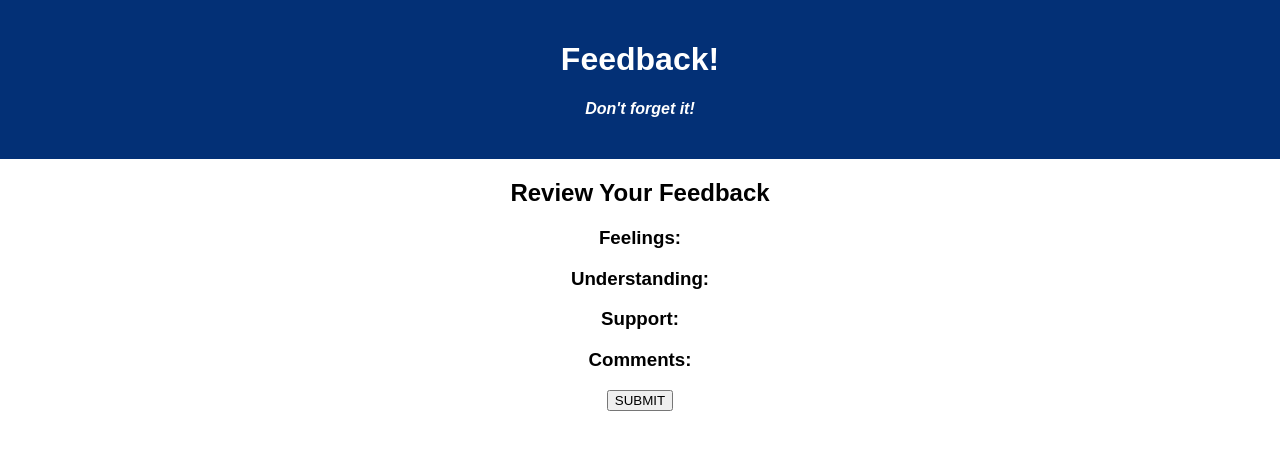
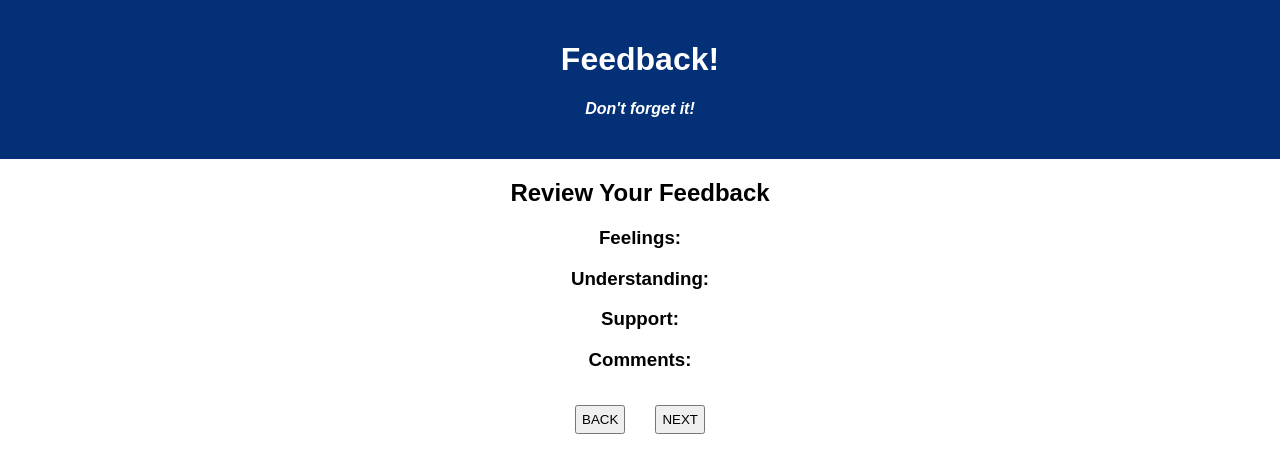
Before and after one commit to Freddyreza53/weekend-redux-feedback-loop, a React (Create React App) app: page /#/reviewForm in a window 1280 px wide. Shown: the top 472 px of the page. Built offline with nearby package versions, Linux system fonts and the light colour scheme.

Commit message:
add back button to each page

```diff
--- a/src/components/App/App.css
+++ b/src/components/App/App.css
@@ -21,3 +21,15 @@
 h4 {
   font-style: italic;
 }
+
+.buttonDiv {
+  display: flex;
+  justify-content: center;
+}
+
+button {
+  margin: 15px;
+  padding: 5px;
+  /* margin-right: 50px;
+  margin-left: 50px; */
+}
--- a/src/components/CommentsForm/CommentsForm.jsx
+++ b/src/components/CommentsForm/CommentsForm.jsx
@@ -16,6 +16,10 @@ function CommentsForm() {
             history.push('/reviewForm');
     }
 
+    const handleBack = () => {
+        history.push('/supportForm');
+    }
+
     const addFeedback = (event) => {
         setCommentInput(event.target.value);
     }
@@ -29,7 +33,10 @@ function CommentsForm() {
                 onChange={addFeedback}
                 value={commentInput}
             />
-            <button onClick={handleClick}>NEXT</button>
+            <div>
+                <button onClick={handleBack}>BACK</button>
+                <button onClick={handleClick}>NEXT</button>
+            </div>
         </div>
     )
 }
--- a/src/components/FeelingForm/FeelingForm.jsx
+++ b/src/components/FeelingForm/FeelingForm.jsx
@@ -27,12 +27,15 @@ function FeelingForm() {
         <div>
             <h1>How are you feeling today?</h1>
             <label>scale of 1-5: </label>
+
             <input
                 type="number"
                 onChange={addFeedback}
                 value={feelingInput}
             />
-            <button onClick={handleClick}>NEXT</button>
+            <div>
+                <button onClick={handleClick}>NEXT</button>
+            </div>
         </div>
     )
 }
--- a/src/components/ReviewForm/ReviewForm.jsx
+++ b/src/components/ReviewForm/ReviewForm.jsx
@@ -32,7 +32,10 @@ function ReviewForm() {
                 console.log(err);
                 alert(err);
             })
+    }
 
+    const handleBack = () => {
+        history.push('/commentsForm');
     }
 
     return (
@@ -42,7 +45,10 @@ function ReviewForm() {
             <h3>Understanding: {understandingInput}</h3>
             <h3>Support: {supportInput}</h3>
             <h3>Comments: {commentInput}</h3>
-            <button onClick={handleClick}>SUBMIT</button>
+            <div className="buttonDiv">
+                <button onClick={handleBack}>BACK</button>
+                <button onClick={handleClick}>NEXT</button>
+            </div>
         </div>
     )
 }
--- a/src/components/SupportForm/SupportForm.jsx
+++ b/src/components/SupportForm/SupportForm.jsx
@@ -20,6 +20,11 @@ function SupportForm() {
         }
     };
 
+    const handleBack = () => {
+        history.push('/understandingForm');
+    }
+
+
     const addFeedback = (event) => {
         setSupportInput(event.target.value);
     };
@@ -33,7 +38,10 @@ function SupportForm() {
                 onChange={addFeedback}
                 value={supportInput}
             />
-            <button onClick={handleClick}>NEXT</button>
+            <div>
+                <button onClick={handleBack}>BACK</button>
+                <button onClick={handleClick}>NEXT</button>
+            </div>
         </div>
     )
 }
--- a/src/components/UnderstandingForm/UnderstandingForm.jsx
+++ b/src/components/UnderstandingForm/UnderstandingForm.jsx
@@ -20,6 +20,10 @@ function UnderstandingForm() {
         }
     }
 
+    const handleBack = () => {
+        history.push('/');
+    }
+
     const addFeedback = (event) => {
         setUnderstandInput(event.target.value);
     }
@@ -33,7 +37,10 @@ function UnderstandingForm() {
                 onChange={addFeedback}
                 value={understandInput}
             />
-            <button onClick={handleClick}>NEXT</button>
+            <div className="buttonDiv">
+                <button onClick={handleBack}>BACK</button>
+                <button onClick={handleClick}>NEXT</button>
+            </div>
         </div>
     )
 }
```
